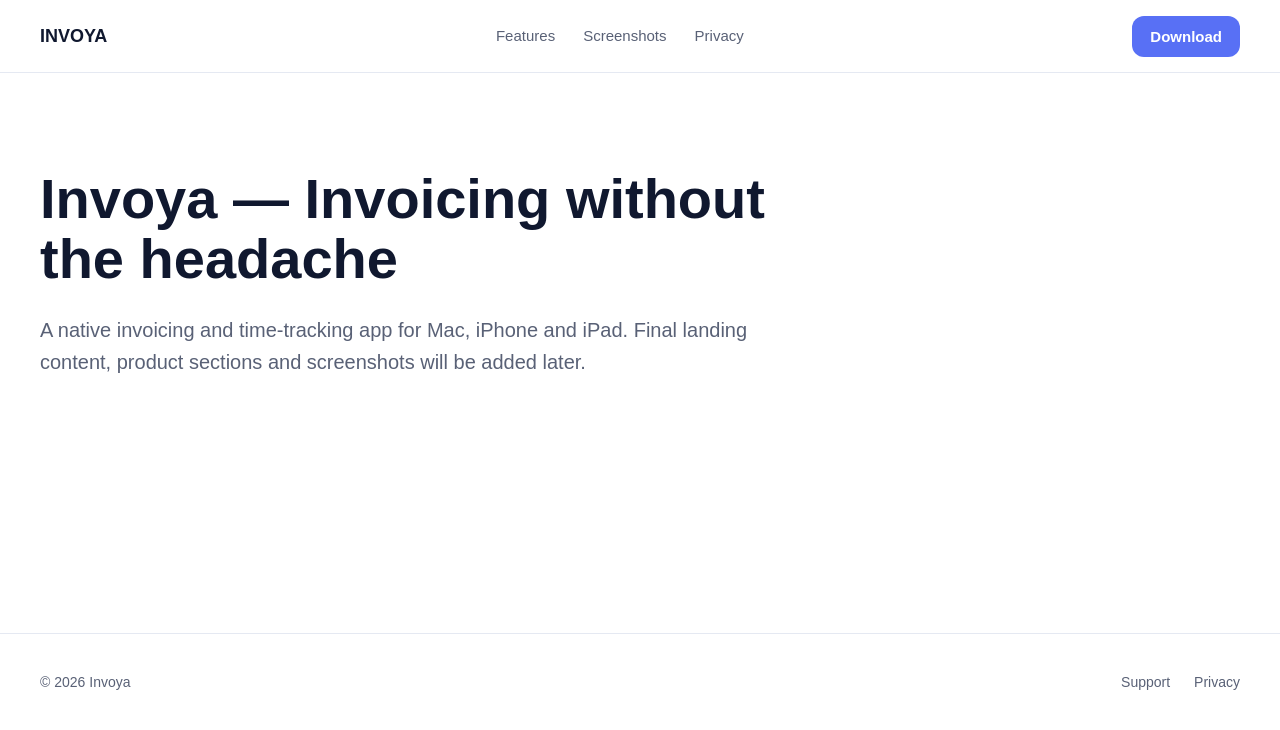
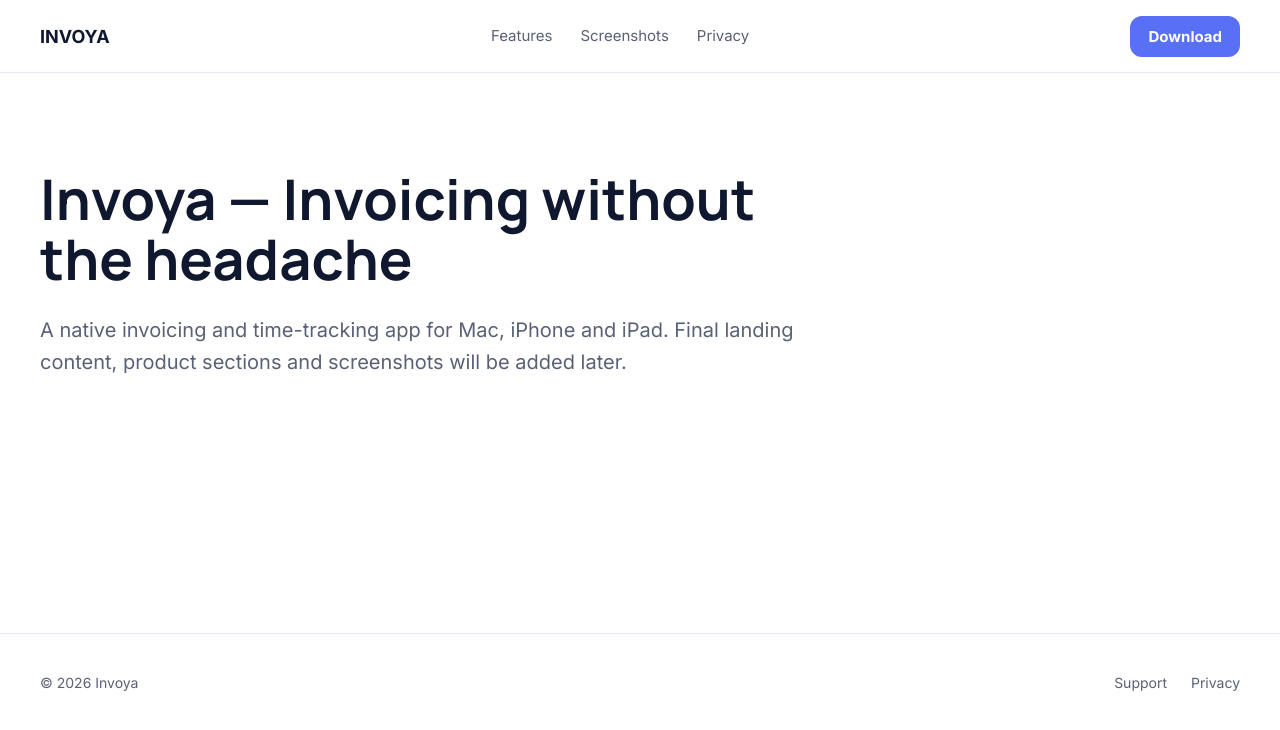
Before and after one commit to DariaKott/invoya-website, a Next.js app: page / in a window 1280 px wide. Shown: the top 730 px of the page. Built offline with nearby package versions, Linux system fonts and the light colour scheme.

Commit message:
add fonts

```diff
--- a/src/app/globals.scss
+++ b/src/app/globals.scss
@@ -6,10 +6,26 @@ body {
   min-width: 320px;
   background: $color-background;
   color: $color-text;
-  font-family: Arial, Helvetica, sans-serif;
+  font-family: $font-body;
   font-size: 16px;
   line-height: 1.5;
   text-rendering: optimizeLegibility;
+}
+
+h1,
+h2,
+h3,
+h4,
+h5,
+h6 {
+  font-family: $font-heading;
+}
+
+button,
+input,
+textarea,
+select {
+  font: inherit;
 }
 
 main {
--- a/src/app/layout.tsx
+++ b/src/app/layout.tsx
@@ -1,7 +1,20 @@
 import type { Metadata } from "next";
+import { Inter, Manrope } from "next/font/google";
 import type { ReactNode } from "react";
 
 import "./globals.scss";
+
+const manrope = Manrope({
+  subsets: ["latin"],
+  display: "swap",
+  variable: "--font-heading",
+});
+
+const inter = Inter({
+  subsets: ["latin"],
+  display: "swap",
+  variable: "--font-body",
+});
 
 export const metadata: Metadata = {
   title: "Invoya — Invoicing without the headache",
@@ -15,7 +28,7 @@ type RootLayoutProps = {
 export default function RootLayout({ children }: RootLayoutProps) {
   return (
     <html lang="en">
-      <body>{children}</body>
+      <body className={`${manrope.variable} ${inter.variable}`}>{children}</body>
     </html>
   );
 }
--- a/src/styles/_variables.scss
+++ b/src/styles/_variables.scss
@@ -5,6 +5,9 @@ $color-accent: #17d3cf;
 $color-background: #ffffff;
 $color-background-soft: #f5f8ff;
 $color-border: #e5e9f2;
+
+$font-heading: var(--font-heading), Arial, Helvetica, sans-serif;
+$font-body: var(--font-body), Arial, Helvetica, sans-serif;
 
 $container-width: 1200px;
 $container-padding-desktop: 32px;
```
